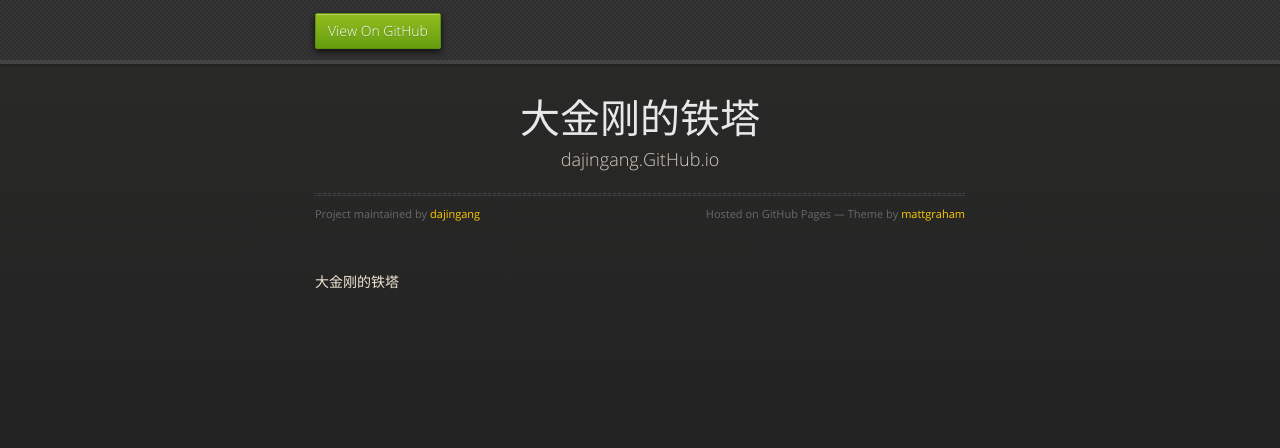
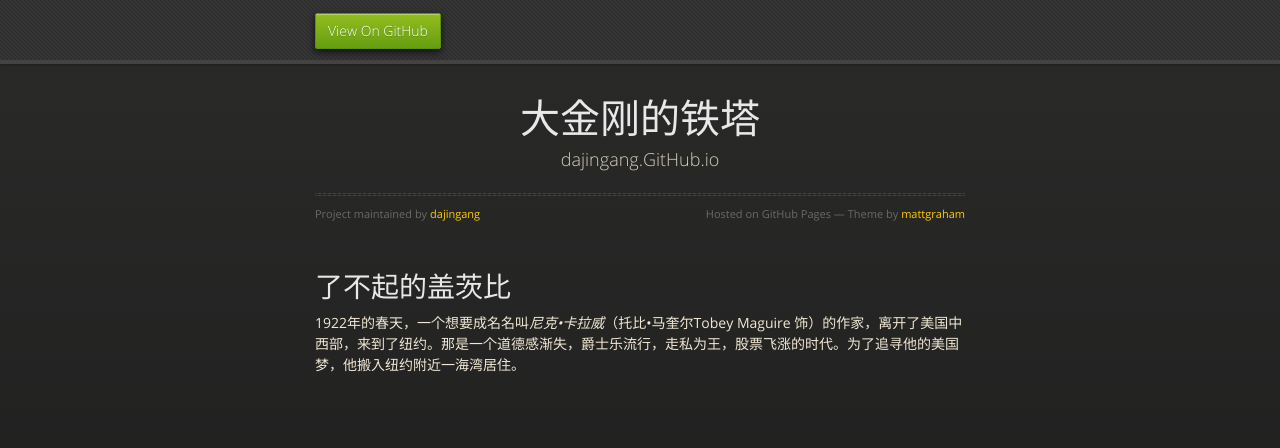
Before and after one commit to dajingang/dajingang.github.io, a plain HTML site: page index.html in a window 1280 px wide. Drawn offline with nearby package versions, Linux system fonts and the light colour scheme.

Commit message:
Update index.html

```diff
--- a/index.html
+++ b/index.html
@@ -36,7 +36,8 @@
         </div>
 
         <div id="main">
-          <text>大金刚的铁塔</text>
+          <h1>了不起的盖茨比</h1>
+          <p>1922年的春天，一个想要成名名叫<em>尼克•卡拉威</em>（托比•马奎尔Tobey Maguire 饰）的作家，离开了美国中西部，来到了纽约。那是一个道德感渐失，爵士乐流行，走私为王，股票飞涨的时代。为了追寻他的<span>美国梦</span>，他搬入纽约附近一海湾居住。</p>
         </div>
 
 <!--        <h1>-->
```
